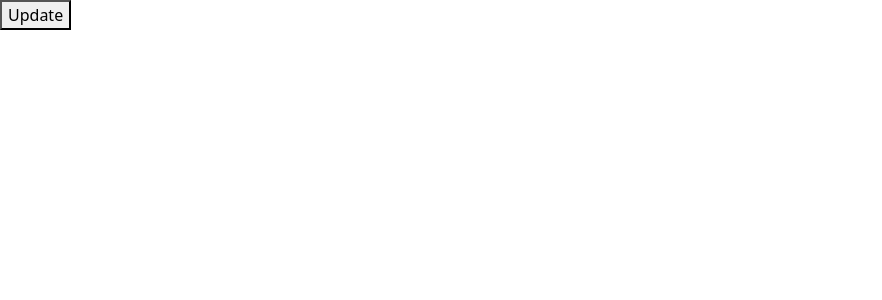
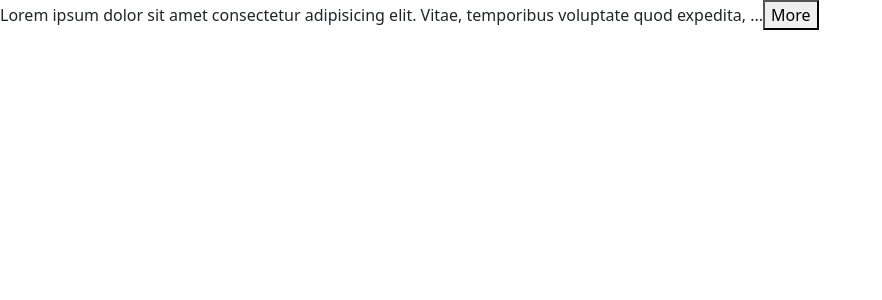
Before and after one commit to SiThuBo/react-app, a React (Vite) app: page / in a window 1280 px wide. Shown: the top 300 px of the page, without its empty margins (0-882 px from the left). Built offline with nearby package versions, Linux system fonts and the light colour scheme.

Commit message:
expandable

```diff
--- a/src/App.tsx
+++ b/src/App.tsx
@@ -1,22 +1,23 @@
-import { useState } from "react";
-import UpdateButton from "./components/UpdateButton";
+import ExpandableText from "./components/ExpandableText";
 
 const App = () => {
-  const [game, setGame] = useState({
-    id: 1,
-    player: {
-      name: "John",
-    },
-  });
-
-  const handleClick = () => {
-    setGame({ ...game, player: { ...game.player, name: "Bob" } });
-    console.log(game);
-  };
   return (
-    <div>
-      <UpdateButton onUpdate={handleClick} />
-    </div>
+    <>
+      <ExpandableText>
+        Lorem ipsum dolor sit amet consectetur adipisicing elit. Vitae,
+        temporibus voluptate quod expedita, alias dicta dolore eos corrupti
+        illum, eaque aut tenetur exercitationem laboriosam perferendis quo
+        explicabo similique reiciendis. Nisi nemo possimus iure ex labore veniam
+        itaque ratione dolor voluptatibus cupiditate deserunt, neque quia
+        numquam! Facilis dignissimos, eos tempora placeat corporis enim vitae!
+        Magni provident quae laboriosam corrupti omnis sapiente ratione rem, aut
+        temporibus reprehenderit commodi reiciendis odio voluptatum possimus?
+        Facere officiis autem harum omnis odit amet dolorum voluptas, nulla
+        aliquid obcaecati libero perspiciatis cum dolor numquam temporibus modi
+        at blanditiis. Praesentium, nemo debitis veniam et eos pariatur atque
+        corrupti!
+      </ExpandableText>
+    </>
   );
 };
 
--- /dev/null
+++ b/src/components/ExpandableText.tsx
@@ -0,0 +1,23 @@
+import { useState } from "react";
+
+interface Props {
+  children: string;
+  maxChar?: number;
+}
+
+const ExpandableText = ({ children, maxChar = 100 }: Props) => {
+  const [isExpended, setExpended] = useState(false);
+
+  if (children.length <= maxChar) return <div>{children}</div>;
+  const text = isExpended ? children : children.substring(0, maxChar);
+  return (
+    <>
+      <p>
+        {text} ...
+        <button onClick={() => setExpended(!isExpended)}>{isExpended ? "Less" : "More"}</button>
+      </p>
+    </>
+  );
+};
+
+export default ExpandableText;
```
